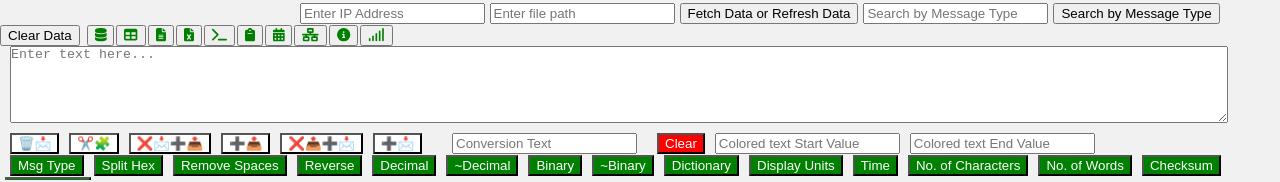
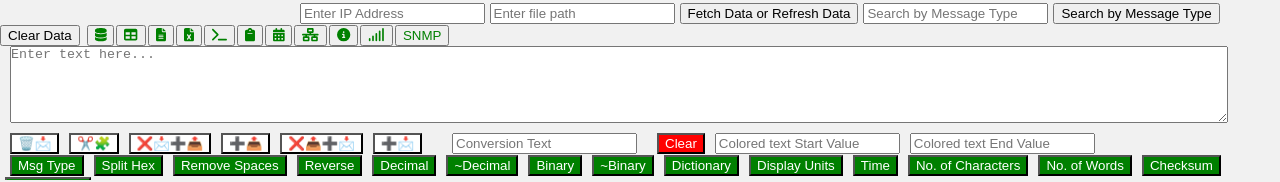
Before and after one commit to pavanpenneti/CLITesting, a React (Create React App) app: page / in a window 1280 px wide. Shown: the top 182 px of the page. Built offline with nearby package versions, Linux system fonts and the light colour scheme.

Commit message:
added SNMP Icon

```diff
--- a/src/Screens/components/LogData.js
+++ b/src/Screens/components/LogData.js
@@ -12,7 +12,8 @@ import {
   faSignal,
   faFileAlt,
   faTable,
-  faFileExcel
+  faFileExcel,
+  faServer
 } from '@fortawesome/free-solid-svg-icons';
 
 function LogData() {
@@ -1038,6 +1039,11 @@ const splitprocessTextTx = () => {
             />
           </Link>
         </button>
+        <button style={{ ...iconStyle, marginLeft: '2px' }} title='SNMP'>
+          <Link to="/SNMP" style={{...iconStyle, textDecoration: "none" }}>SNMP</Link>
+
+
+        </button>
         {/* <button>
           <Link to="/ApiData">API Data</Link>
         </button>
```
